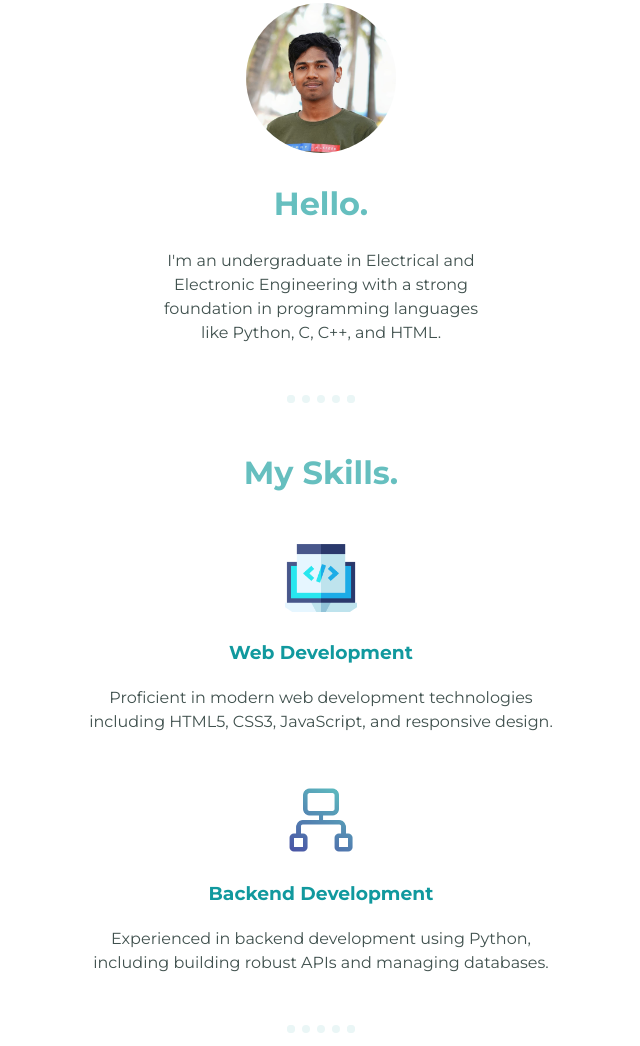
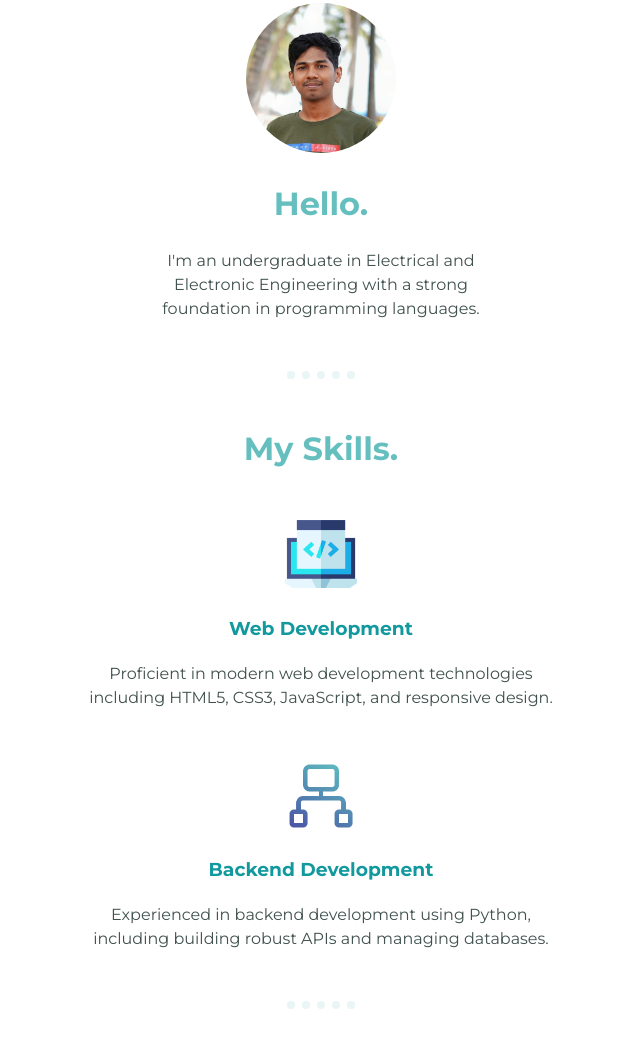
Before and after one commit to harishrajT/Personal-site, a plain HTML site: page index.html in a window 1280 px wide. Shown: the part 782-1828 px from the top of the page, without its empty margins (319-959 px from the left). Drawn offline with Linux system fonts and the light colour scheme.

Commit message:
Update about section

```diff
--- a/index.html
+++ b/index.html
@@ -22,7 +22,7 @@
       <div class="profile">
         <img class="profile-pic" src="images\Harishraj.jpg" alt="Harishraj's Pic">
         <h2>Hello.</h2>
-        <p class="personal-description">I'm an undergraduate in Electrical and Electronic Engineering with a strong foundation in programming languages like Python, C, C++, and HTML.</p>
+        <p class="personal-description">I'm an undergraduate in Electrical and Electronic Engineering with a strong foundation in programming languages.</p>
       </div>
       <hr>
       <div class="skills">
```
